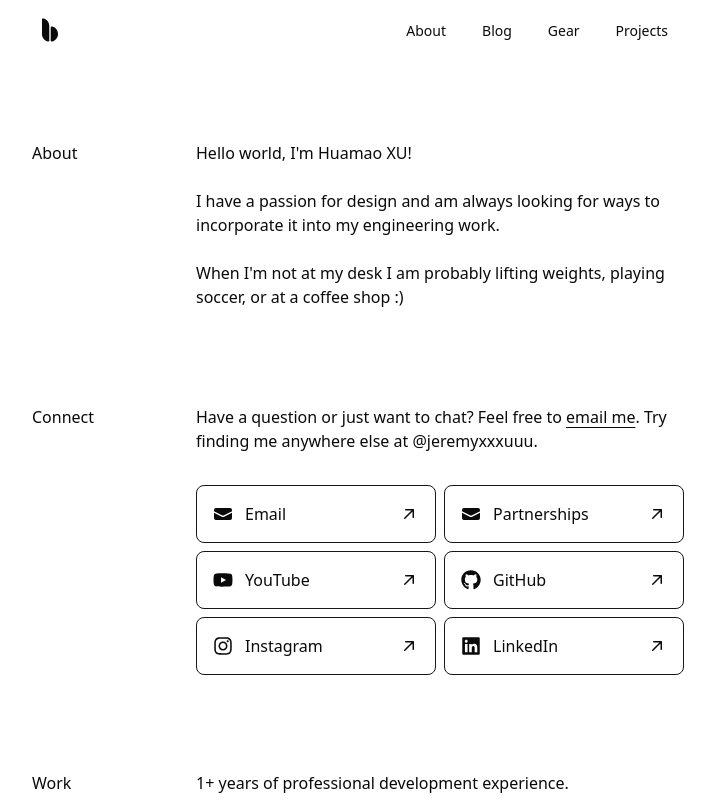
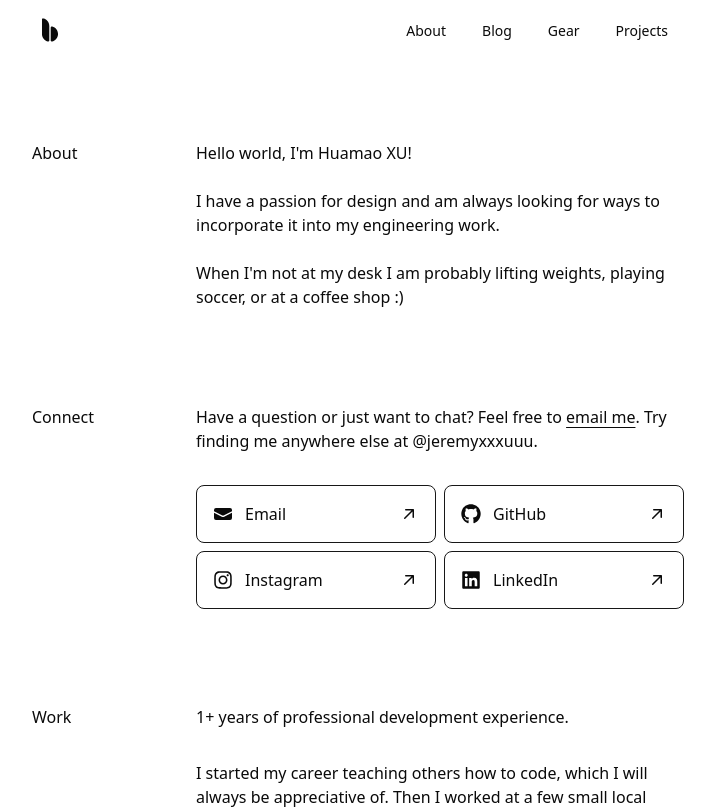
Before and after one commit to JeremyXXXuuu/Blog, a Next.js app: page /about in a window 1280 px wide. Shown: the top 809 px of the page, without its empty margins (282-997 px from the left). Built offline with nearby package versions, Linux system fonts and the light colour scheme.

Commit message:
fix: about page

```diff
--- a/src/app/about/ConnectLinks.tsx
+++ b/src/app/about/ConnectLinks.tsx
@@ -9,7 +9,7 @@
 const ConnectLinks: ConnectLink[] = [
   {
     label: "Email",
-    href: "mailto:contact@b-r.io",
+    href: "jeremyxu1234@gmail.com",
     icon: (
       <svg
         xmlns="http://www.w3.org/2000/svg"
@@ -23,38 +23,18 @@
     ),
   },
   {
-    label: "Partnerships",
-    href: "mailto:partners@b-r.io",
-    icon: (
-      <svg
-        xmlns="http://www.w3.org/2000/svg"
-        viewBox="0 0 20 20"
-        fill="currentColor"
-        className="w-5 h-5"
-      >
-        <path d="M3 4a2 2 0 00-2 2v1.161l8.441 4.221a1.25 1.25 0 001.118 0L19 7.162V6a2 2 0 00-2-2H3z" />
-        <path d="M19 8.839l-7.77 3.885a2.75 2.75 0 01-2.46 0L1 8.839V14a2 2 0 002 2h14a2 2 0 002-2V8.839z" />
-      </svg>
-    ),
-  },
-  {
-    label: "YouTube",
-    href: "https://www.youtube.com/@brianruizy",
-    icon: <FaYoutube />,
-  },
-  {
     label: "GitHub",
-    href: "https://github.com/brianruizy",
+    href: "https://github.com/jeremyxxxuuu",
     icon: <FaGithub />,
   },
   {
     label: "Instagram",
-    href: "https://www.instagram.com/brianruizy/",
+    href: "https://www.instagram.com/jeremy.xxuu",
     icon: <FaInstagram />,
   },
   {
     label: "LinkedIn",
-    href: "https://www.linkedin.com/in/brianruizy/",
+    href: "https://www.linkedin.com/in/huamao-xu-b05225204/",
     icon: <FaLinkedin />,
   },
 ];
--- a/src/app/page.tsx
+++ b/src/app/page.tsx
@@ -45,7 +45,7 @@
         >
           <li className="transition-opacity">
             <Link
-              href="/links"
+              href="jeremyxu1234@gmail.com"
               className="flex items-center gap-2 no-underline"
             >
               <ArrowUpRightIcon className="h-5 w-5" />
@@ -54,7 +54,7 @@
           </li>
           <li className="transition-opacity">
             <Link
-              href="mailto:contact@b-r.io"
+              href="jeremyxu1234@gmail.com"
               className="flex items-center gap-2 no-underline"
             >
               <ArrowUpRightIcon className="h-5 w-5" />
```
